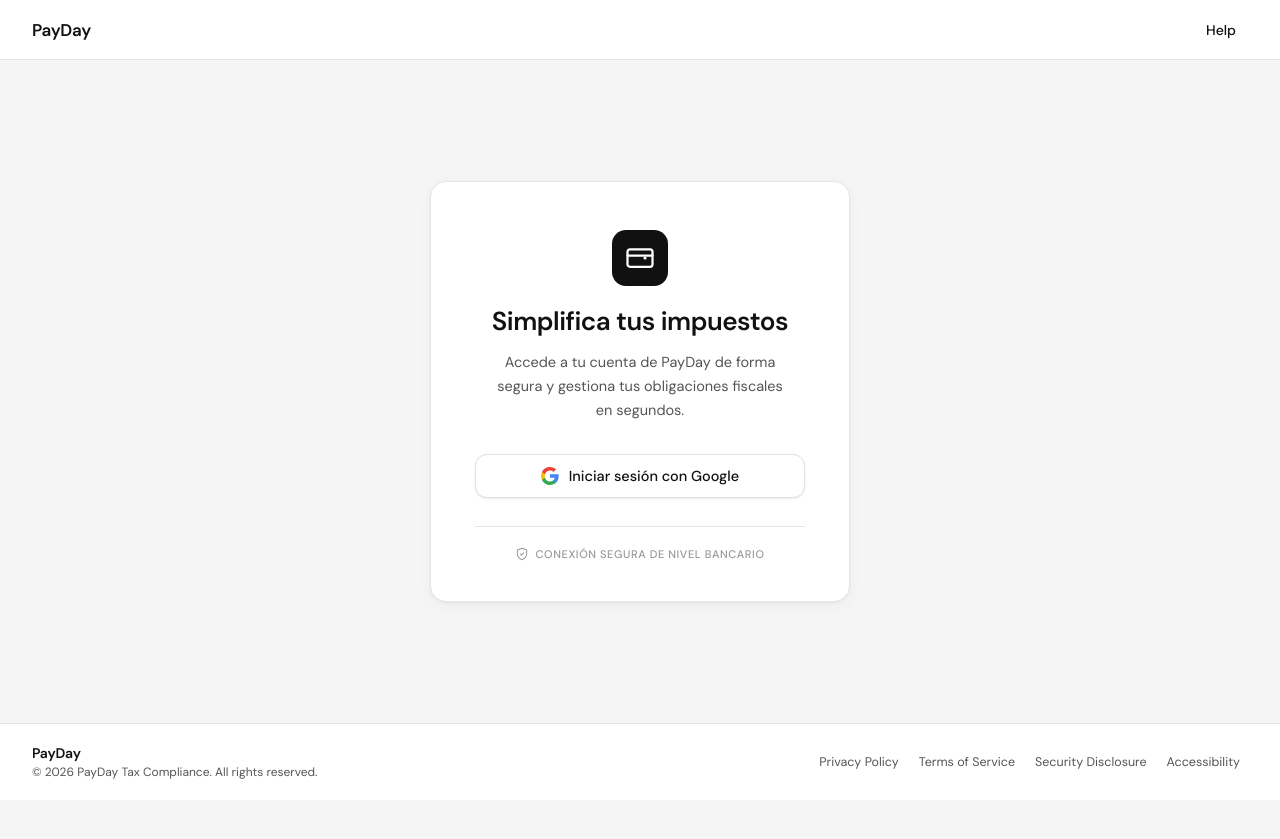
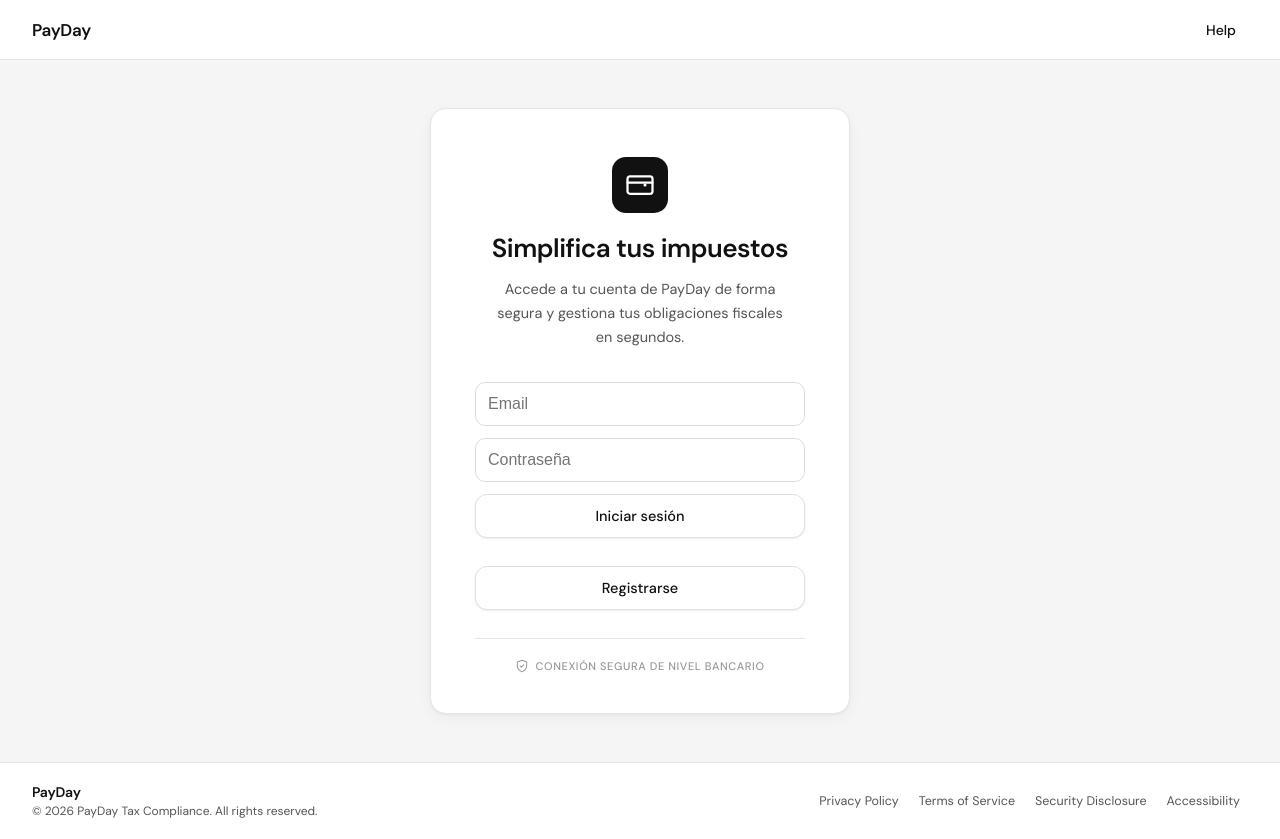
Before and after one commit to romonzon30/payday, a React (Vite) app: page / in a window 1280 px wide. Before the commit the page ends 800 px from the top, so only its background shows below. Built offline with nearby package versions, Linux system fonts and the light colour scheme; the HTML template or start-up script is replaced by a standard one.

Commit message:
real login connected

```diff
--- a/src/components/LoginCard.module.css
+++ b/src/components/LoginCard.module.css
@@ -105,3 +105,11 @@
   letter-spacing: 0.6px;
   text-transform: uppercase;
 }
+.input {
+  width: 100%;
+  padding: 12px;
+  margin-bottom: 12px;
+  border: 1px solid #ddd;
+  border-radius: 10px;
+  font-size: 16px;
+}
--- a/src/components/LoginCard.tsx
+++ b/src/components/LoginCard.tsx
@@ -1,57 +1,88 @@
-import GoogleIcon from './GoogleIcon'
-import ShieldIcon from './ShieldIcon'
-import WalletIcon from './WalletIcon'
-import styles from './LoginCard.module.css'
+import { useState } from "react";
+import GoogleIcon from "./GoogleIcon";
+import ShieldIcon from "./ShieldIcon";
+import WalletIcon from "./WalletIcon";
+import styles from "./LoginCard.module.css";
 
-interface LoginCardProps {
-  onGoogleSignIn?: () => void
-}
+const API_URL = "https://payday-w8er.onrender.com";
 
-export default function LoginCard({ onGoogleSignIn }: LoginCardProps) {
-  const handleGoogleSignIn = () => {
-    if (onGoogleSignIn) {
-      onGoogleSignIn()
+export default function LoginCard() {
+  const [email, setEmail] = useState("");
+  const [password, setPassword] = useState("");
+
+  async function register() {
+    const res = await fetch(`${API_URL}/api/auth/register`, {
+      method: "POST",
+      headers: {
+        "Content-Type": "application/json",
+      },
+      body: JSON.stringify({ email, password }),
+    });
+
+    const data = await res.json();
+    alert(data);
+  }
+
+  async function login() {
+    const res = await fetch(`${API_URL}/api/auth/login`, {
+      method: "POST",
+      headers: {
+        "Content-Type": "application/json",
+      },
+      body: JSON.stringify({ email, password }),
+    });
+
+    const data = await res.json();
+
+    if (res.ok) {
+      localStorage.setItem("token", data.token);
+      alert("Login correcto");
     } else {
-      // Default: redirect to Google OAuth
-      console.log('Initiating Google Sign-In...')
+      alert(data);
     }
   }
 
   return (
     <div className={styles.card}>
-      {/* Logo Icon */}
       <div className={styles.iconWrapper}>
         <WalletIcon />
       </div>
 
-      {/* Heading */}
       <h1 className={styles.heading}>Simplifica tus impuestos</h1>
 
-      {/* Subtitle */}
       <p className={styles.subtitle}>
         Accede a tu cuenta de PayDay de forma segura y gestiona tus obligaciones
         fiscales en segundos.
       </p>
 
-      {/* Google Sign-In Button */}
-      <button
-        className={styles.googleBtn}
-        onClick={handleGoogleSignIn}
-        type="button"
-        aria-label="Iniciar sesión con Google"
-      >
-        <GoogleIcon />
-        <span>Iniciar sesión con Google</span>
+      <input
+        className={styles.input}
+        type="email"
+        placeholder="Email"
+        onChange={(e) => setEmail(e.target.value)}
+      />
+
+      <input
+        className={styles.input}
+        type="password"
+        placeholder="Contraseña"
+        onChange={(e) => setPassword(e.target.value)}
+      />
+
+      <button className={styles.googleBtn} onClick={login} type="button">
+        Iniciar sesión
       </button>
 
-      {/* Divider */}
+      <button className={styles.googleBtn} onClick={register} type="button">
+        Registrarse
+      </button>
+
       <div className={styles.divider} role="separator" />
 
-      {/* Security Badge */}
       <div className={styles.securityBadge}>
         <ShieldIcon />
         <span>CONEXIÓN SEGURA DE NIVEL BANCARIO</span>
       </div>
     </div>
-  )
+  );
 }
```
